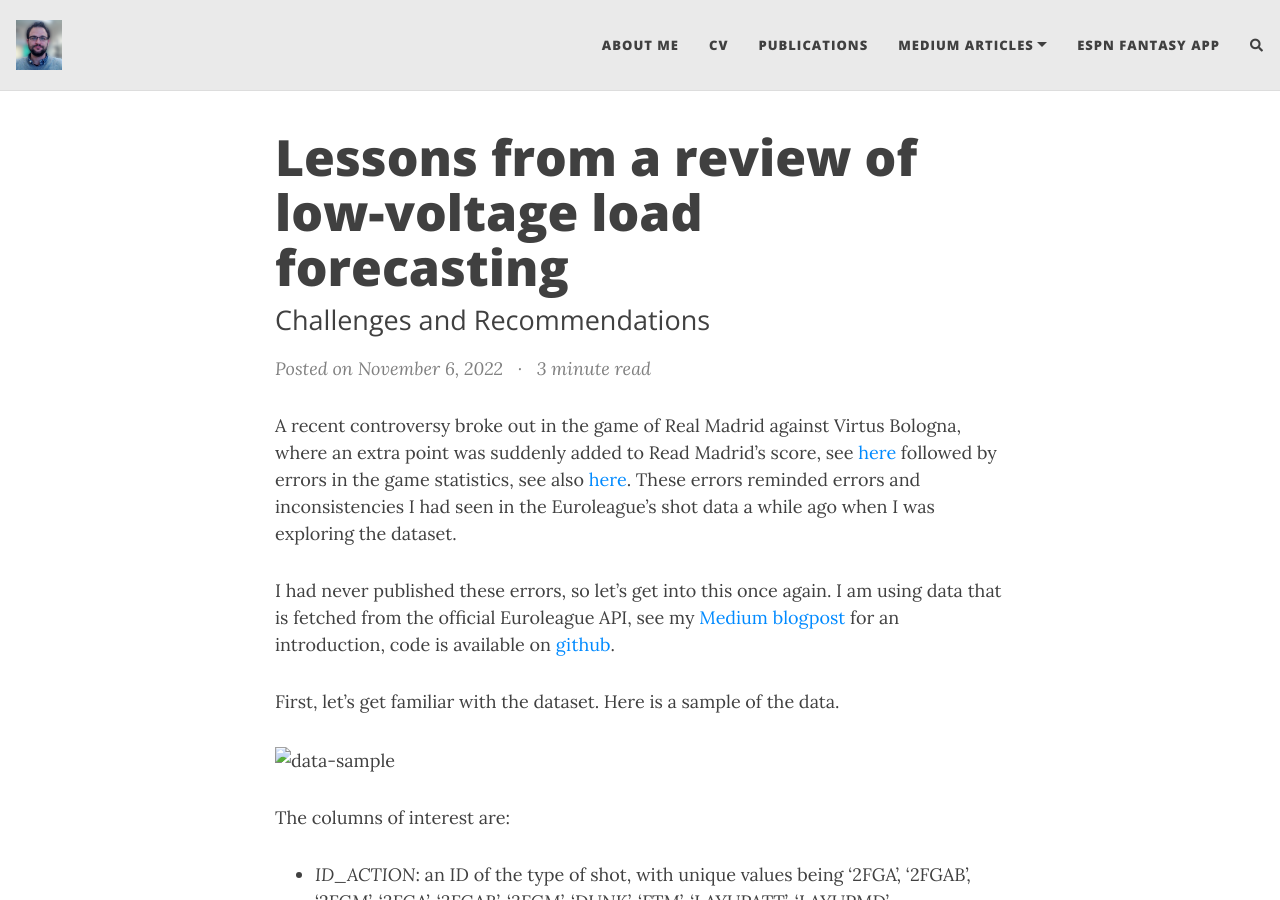
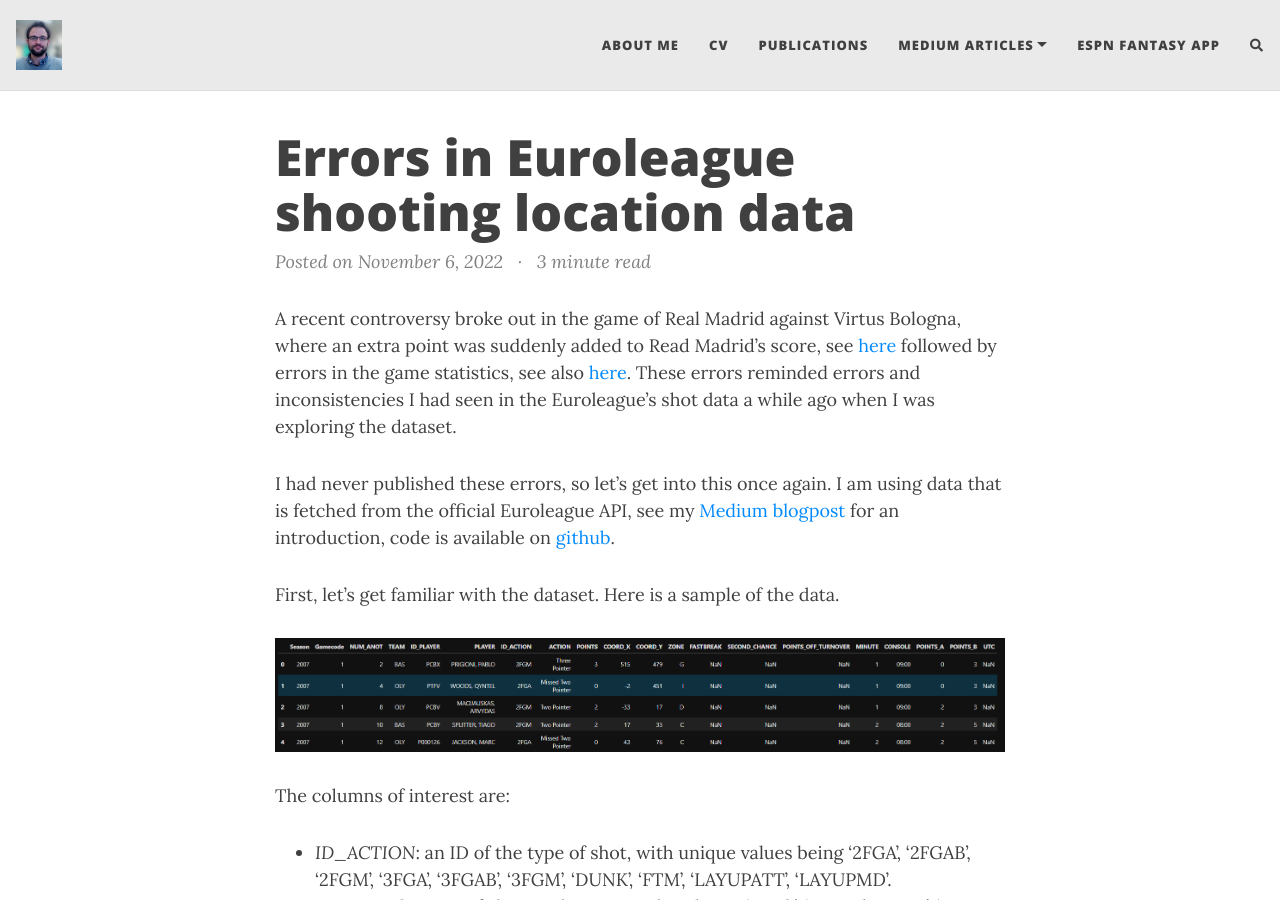
Before and after one commit to giasemidis/giasemidis.github.io, a Jekyll site: the page built from _posts/2022-11-06-euroleague-shots-data-errors.md, in a window 1280 px wide and 900 px high. Built offline with Jekyll 4.4.1, drawn with Linux system fonts in a browser that asks for light colours; nearby versions of some CDN libraries; comment, search, counter and statistics services are not loaded.

Commit message:
title updated, fig links updated

```diff
--- a/_posts/2022-11-06-euroleague-shots-data-errors.md
+++ b/_posts/2022-11-06-euroleague-shots-data-errors.md
@@ -1,7 +1,7 @@
 ---
 layout: post
-title: Lessons from a review of low-voltage load forecasting
-subtitle: Challenges and Recommendations
+title: Errors in Euroleague shooting location data
+subtitle:
 tags: [euroleague, data, shot-data]
 readtime: true
 social-share: true
@@ -13,7 +13,7 @@ I had never published these errors, so let's get into this once again. I am usin
 
 First, let's get familiar with the dataset. Here is a sample of the data.
 
-![data-sample](figures/shot-data-head-example.png)
+![data-sample](https://raw.githubusercontent.com/giasemidis/giasemidis.github.io/master/_posts/figures/shot-data-head-example.png)
 
 The columns of interest are:
 
@@ -28,10 +28,10 @@ In another [blogpost](https://g-giasemidis.medium.com/create-euroleague-shot-cha
 ## Errors in data
 I started by plotting two-point field goals (FG) attempts (including layups, dunks, etc.) and three-point fields goals attempts, see the next two figures. It becomes obvious that the location shot data is not consistent. Many shots tagged as three pointers are well inside the arc, many are even inside the paint area. And vice-versa, many shots tagged as two-pointers are outside the arc, particularly one shot is well outside.
 
-| ![two-point-fga](figures/two-point-fg-attempted-since-2010-short-charts.png)|
+| ![two-point-fga](https://raw.githubusercontent.com/giasemidis/giasemidis.github.io/master/_posts/figures/two-point-fg-attempted-since-2010-short-charts.png)|
 |:--:|
 |Fig. 1: Two-point FGA since season 2010.|
-| ![three-point-fga](figures/three-point-fg-attempted-since-2010-short-charts.png)|
+| ![three-point-fga](https://raw.githubusercontent.com/giasemidis/giasemidis.github.io/master/_posts/figures/three-point-fg-attempted-since-2010-short-charts.png)|
 |:--:|
 |Fig. 2: Three-point FGA since season 2010.|
 
@@ -41,7 +41,7 @@ I particularly investigated that long "two-pointer". According to the collected
 
 The [official shooting chart](https://www.euroleaguebasketball.net/euroleague/game-center/2019-20/khimki-moscow-region-crvena-zvezda-mts-belgrade/E2019/212/#shooting-chart) for B. Simanic from that game is shown below. It becomes obbious that the player had a missed and a made 3-point shots.
 
-| ![simanic-shot-chart](figures/simanic-shot-chart-khimki-red-start-2019-200.png)|
+| ![simanic-shot-chart](https://raw.githubusercontent.com/giasemidis/giasemidis.github.io/master/_posts/figures/simanic-shot-chart-khimki-red-start-2019-200.png)|
 |:--:|
 |Fig. 2: Official Euroleague's shot chart of B. Simanic from the Khimki vs Red Star game in season 2019-2020.|
 
```
